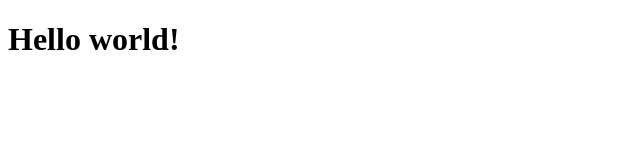
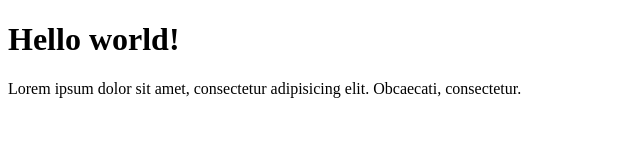
Before and after one commit to GeorgyTyan/reactTraining, a plain HTML site: page index.html in a window 1280 px wide. Shown: the whole page, without its empty margins (0-640 px from the left). Drawn offline with Linux system fonts and the light colour scheme.

Commit message:
add style.css

```diff
--- a/index.html
+++ b/index.html
@@ -6,5 +6,6 @@
 </head>
 <body>
 	<h1>Hello world!</h1>
+	<p>Lorem ipsum dolor sit amet, consectetur adipisicing elit. Obcaecati, consectetur.</p>
 </body>
 </html>
```
Also changed, not shown: style.css (added).
